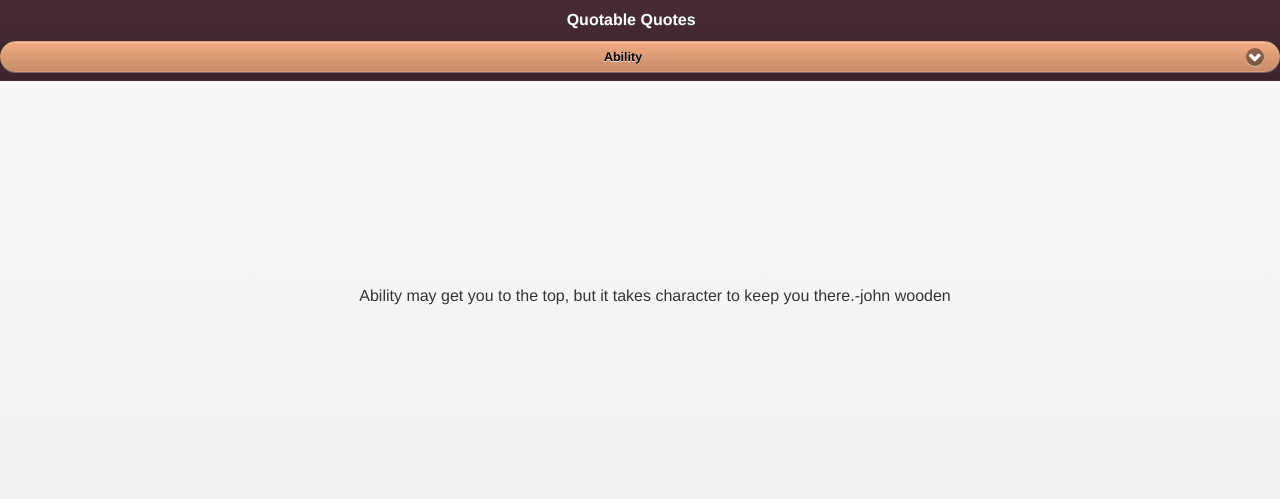
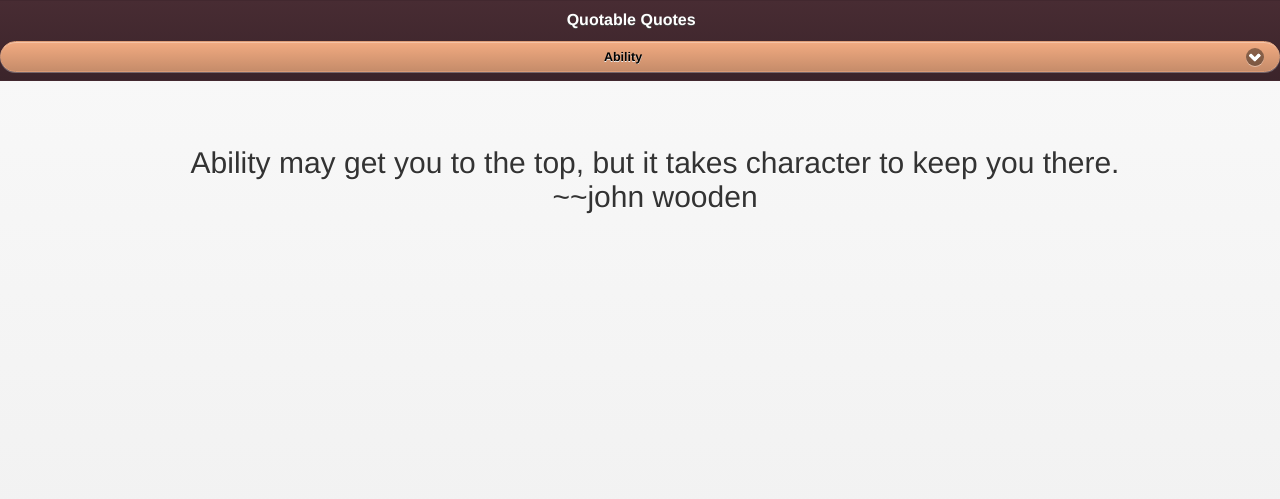
Before and after one commit to rushikesh/proverbs, a plain HTML site: page index.html in a window 1280 px wide. Shown: the top 499 px of the page. Drawn offline with Linux system fonts and the light colour scheme.

Commit message:
font size and positioning

```diff
--- a/index.html
+++ b/index.html
@@ -16,9 +16,12 @@
 				width: 100%;
 				text-align: center;
 				vertical-align: middle;
+				text-wrap:normal;
 			}
 			#quote{
-				line-height: 400px;
+				position:relative;
+				top:50px;
+				font-size: 30px;
 			}
 			select option{
 				text-transform:capitalize;
@@ -112,7 +115,7 @@
 				//alert("over");
 			}
 			var obj = quotes[i][j];
-	    	$("#quote").html(obj["quote"]+"-"+obj["author"]);
+	    	$("#quote").html(obj["quote"]+"<br/>~~"+obj["author"]);
     	}
 	</script>
 </html>
```
